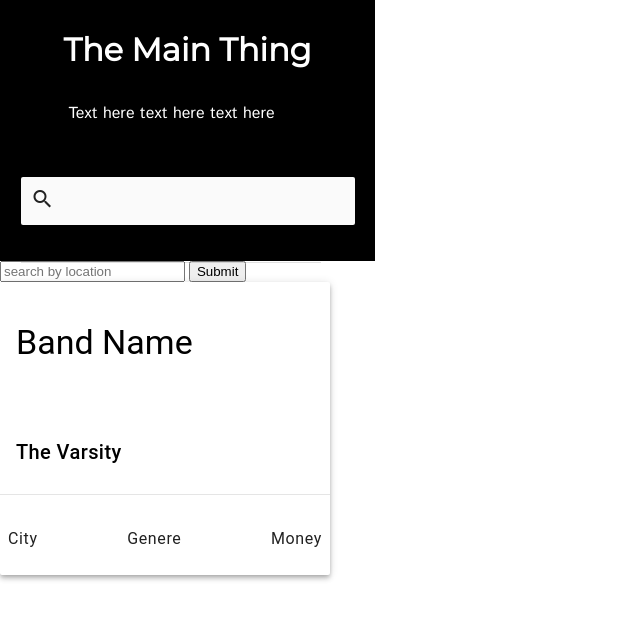
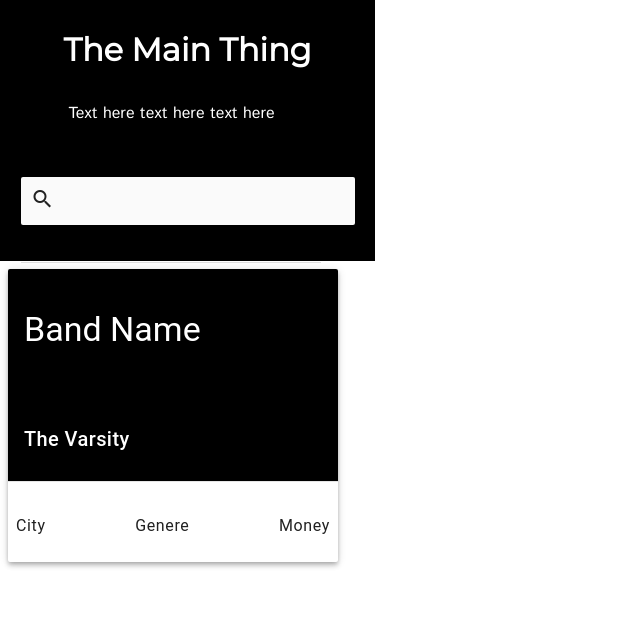
Before and after one commit to osman144/ShowSampler, a website: page index.html in a window 1280 px wide. Shown: the whole page, without its empty margins (0-640 px from the left). Drawn offline with nearby package versions, Linux system fonts and the light colour scheme.

Commit message:
updated styles

```diff
--- a/assets/style.css
+++ b/assets/style.css
@@ -69,6 +69,17 @@ body{
     margin-top:10px;
 }
 
+.mdl-card {
+    margin: 8px 8px 8px 8px
+}
+.mdl-card__title {
+    background-color: #000000;
+}
+
+h3, h5 {
+    color: white;
+}
+
 .mdl-card__actions {
     display: flex;
 }
--- a/index.html
+++ b/index.html
@@ -25,13 +25,12 @@
 </head>
 <body>
     <div class="core-toolbar-tall">
-
         <div class="rectangle-1">
-            <div class="the-main-thing">The Main Thing
-
+            <div class="the-main-thing">
+                The Main Thing
             </div>
-            <div class="text"> Text here text here text here
-
+            <div class="text">
+                Text here text here text here
             </div>
 
             <div class="search">
@@ -44,22 +43,12 @@
                         </div>
 
                     </form>
-
-
-
-
-
                 </div>
                 <div class="search2">
-
                 </div>
             </div>
-
-
         </div>
     </div>
-    <input type="text" id="search-text" placeholder="search by location">
-    <button id="submit">Submit</button>
     <div id="display">
         <results id="results">
           <div class="mdl-card mdl-shadow--4dp">
@@ -81,7 +70,6 @@
                     <h6>Money</h6>
                 </div>
             </div>
-
         </results>
     </div>
 </body>
```
Lines whose indentation alone changed are shown as unchanged.
